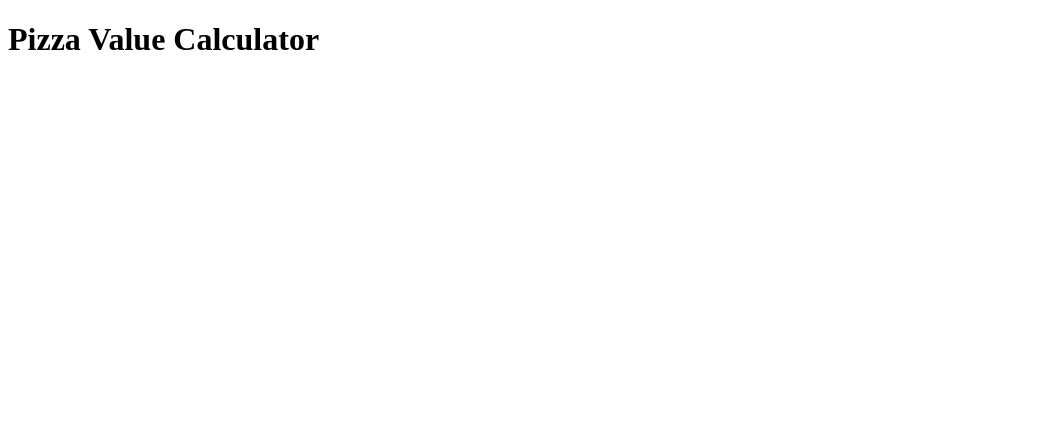
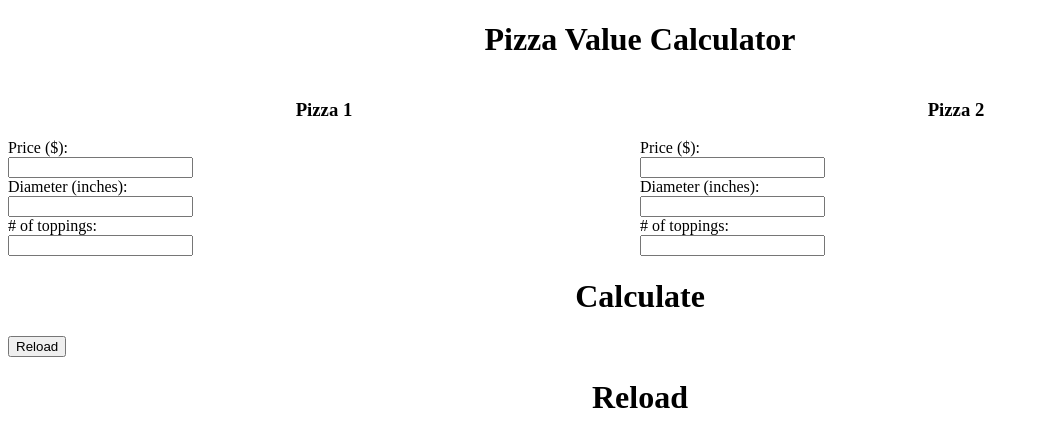
Before and after one commit to sdpoulose/pizza-value-calculator, an Electron app: page mainWindow.html in a window 1280 px wide. Shown: the whole page, without its empty margins (0-1039 px from the left). Drawn offline with Linux system fonts and the light colour scheme.

Commit message:
added start script and html layout for home page
fixed issue with reloading opening new window

```diff
--- a/main.js
+++ b/main.js
@@ -1,6 +1,7 @@
 const electron = require('electron');
 const url = require('url');
 const path = require('path');
+const { appendFileSync } = require('fs');
 
 const {app, BrowserWindow} = electron;
 
@@ -16,3 +17,5 @@ app.on('ready', function() {
         slashes: true
     }))
 });
+
+app.on('closed', () => app.exit());
--- /dev/null
+++ b/mainWindow.css
@@ -0,0 +1,18 @@
+h1 {
+    text-align: center;
+}
+
+h3 {
+    text-align: center;
+}
+
+.column {
+    float: left;
+    width: 50%;
+  }
+
+  .row:after {
+    content: "";
+    display: table;
+    clear: both;
+  }
--- a/mainWindow.html
+++ b/mainWindow.html
@@ -2,8 +2,50 @@
 <html lang="en">
 <head>
     <title> Home </title>
+    <link rel = "stylesheet" href = "mainWindow.css">
 </head>
 <body>
     <h1> Pizza Value Calculator </h1>
+
+    <div class = "row" >
+        <div class = "column" >
+            <h3> Pizza 1 </h3>
+            <form>
+                <label for = "price"> Price ($): </label>
+                <br>
+                <input type = "number" id = "price" name = "price">
+                <br>
+                <label for = "diameter"> Diameter (inches): </label>
+                <br>
+                <input type = "number" id = "diameter" name = "diameter">
+                <br>
+                <label for = "no. of toppings "> # of toppings: </label>
+                <br>
+                <input type = "number" id = "no. of toppings " name = "no. of toppings ">
+                <br>
+            </form>
+        </div>
+        <div class = "column" >
+            <h3> Pizza 2 </h3>
+            <form>
+                <label for = "price"> Price ($): </label>
+                <br>
+                <input type = "number" id = "price" name = "price">
+                <br>
+                <label for = "diameter"> Diameter (inches): </label>
+                <br>
+                <input type = "number" id = "diameter" name = "diameter">
+                <br>
+                <label for = "no. of toppings "> # of toppings: </label>
+                <br>
+                <input type = "number" id = "no. of toppings " name = "no. of toppings ">
+                <br>
+            </form>
+        </div>
+    </div>
+
+    <h1> Calculate </h1>
+    <button onclick = window.location.reload(); > Reload </button>
+    <h1> Reload </h1>
 </body>
 </html>
```
